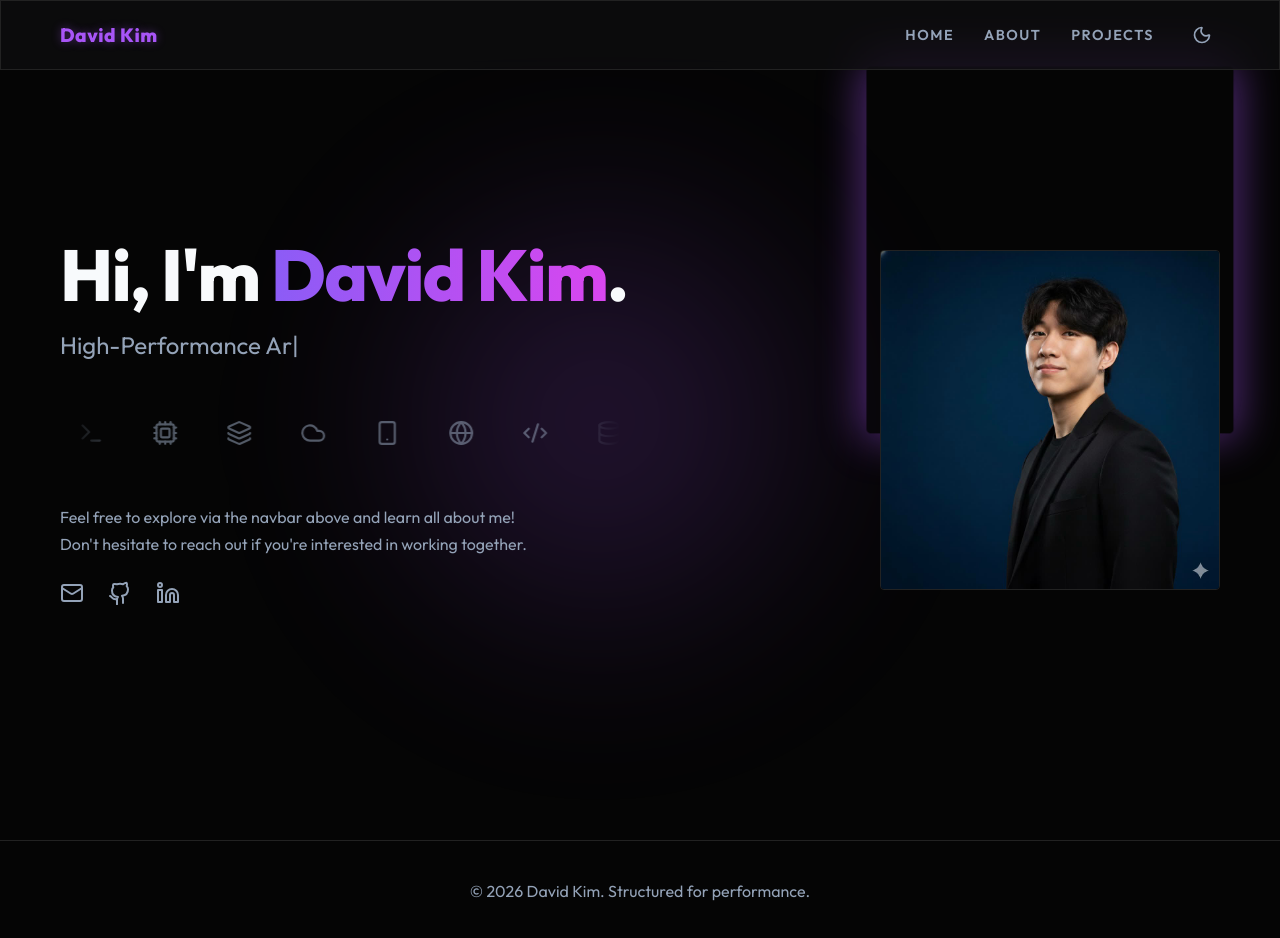
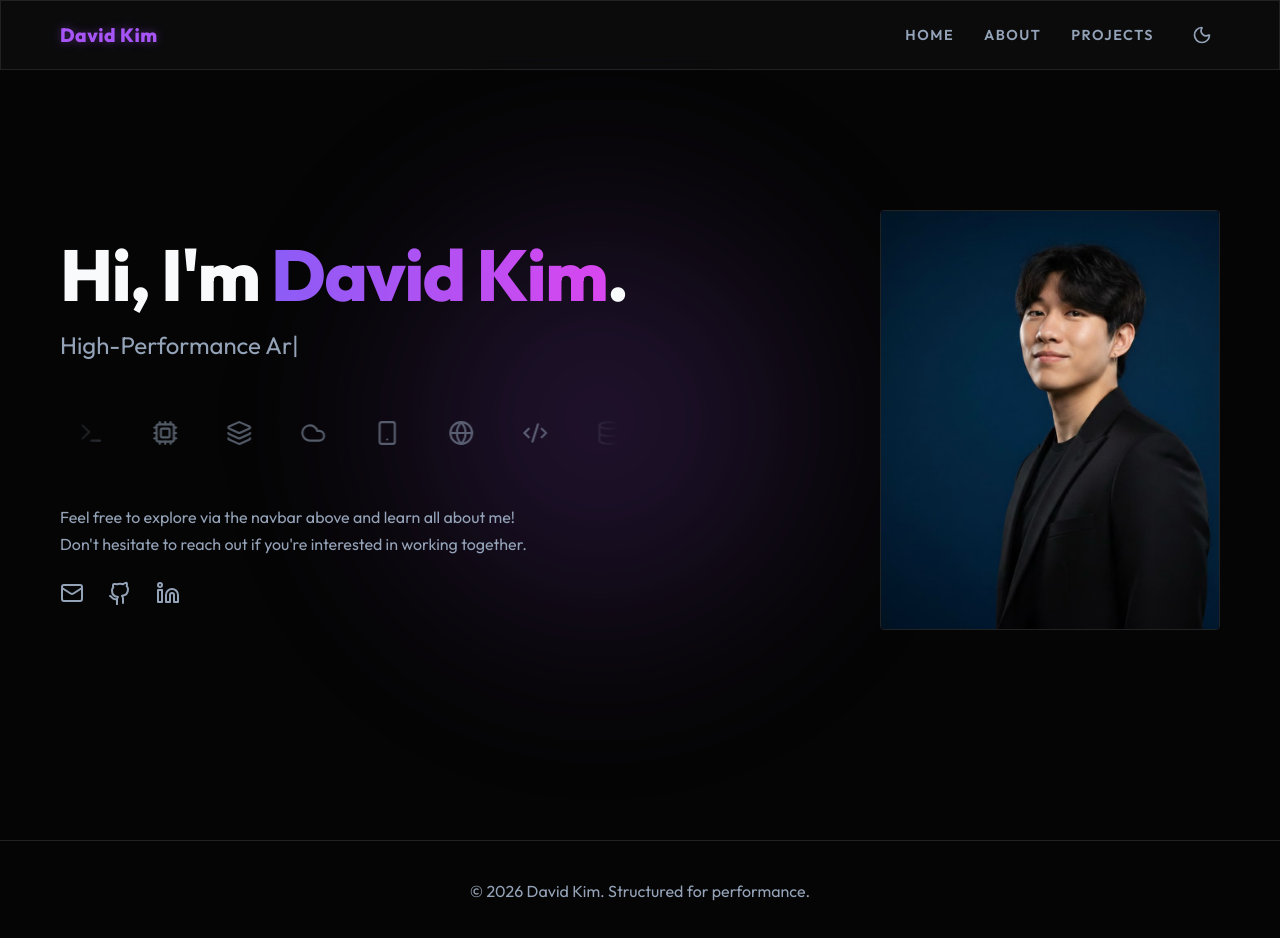
Before and after one commit to davidgskkim/portfolio-site, a React (Vite) app: page / in a window 1280 px wide. Shown: the top 938 px of the page. Built offline with nearby package versions, Linux system fonts and the light colour scheme.

Commit message:
fix: overflow hidden on photo wrapper to kill black square, crop bottom to hide watermark

```diff
--- a/src/pages/Home.css
+++ b/src/pages/Home.css
@@ -160,13 +160,16 @@
 .profile-photo-wrapper {
   position: relative;
   width: 340px;
-  height: 340px;
+  height: 420px;
+  overflow: hidden;
+  border-radius: 4px;
 }
 
 .profile-photo {
   width: 100%;
   height: 100%;
   object-fit: cover;
+  object-position: center top;
   border-radius: 4px;
   border: 1px solid var(--border-subtle);
   display: block;
@@ -176,13 +179,11 @@
 
 .photo-glow-ring {
   position: absolute;
-  inset: 0px;
+  inset: 0;
   border-radius: 4px;
   background: transparent;
-  box-shadow: 0 0 40px 5px var(--accent-glow-strong);
-  z-index: 0;
-  opacity: 0.8;
-  animation: pulseGlow 8s infinite alternate ease-in-out;
+  box-shadow: 0 0 35px 8px var(--accent-glow);
+  z-index: 2;
   pointer-events: none;
 }
 
```
